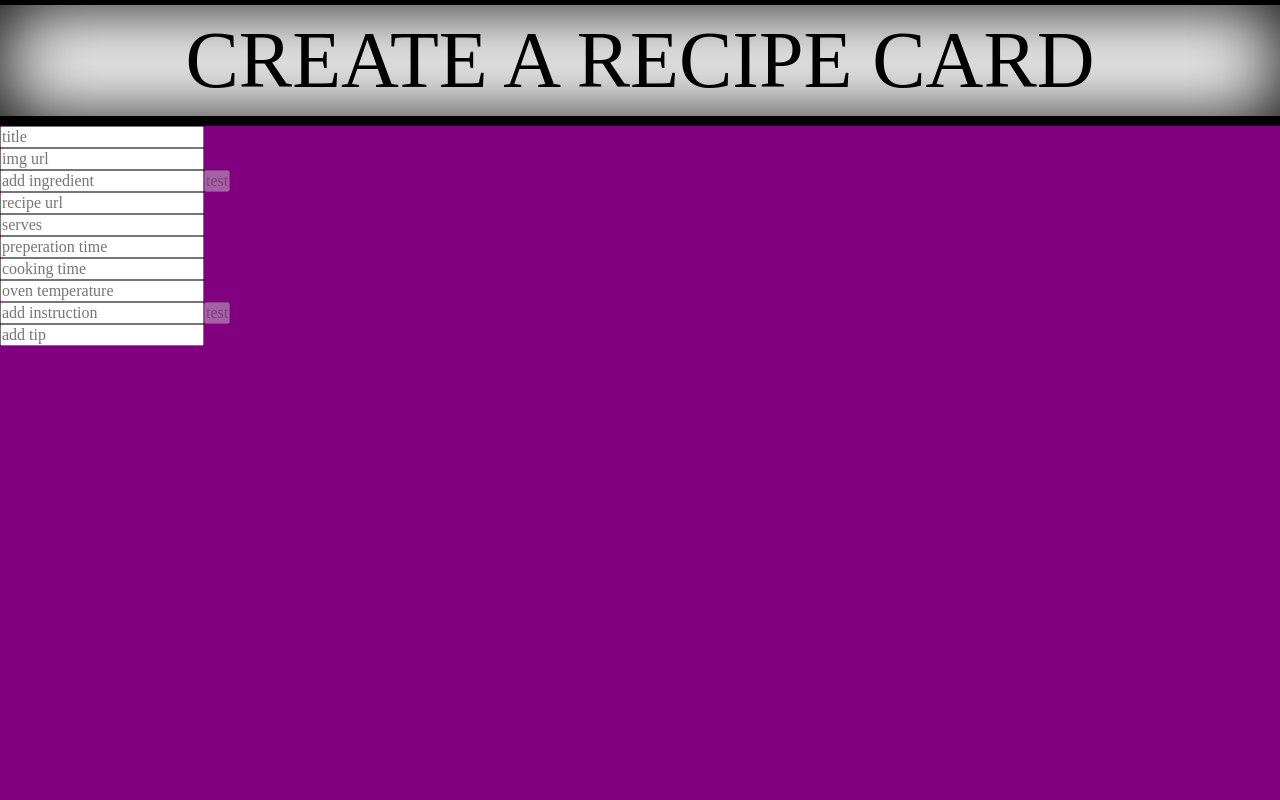
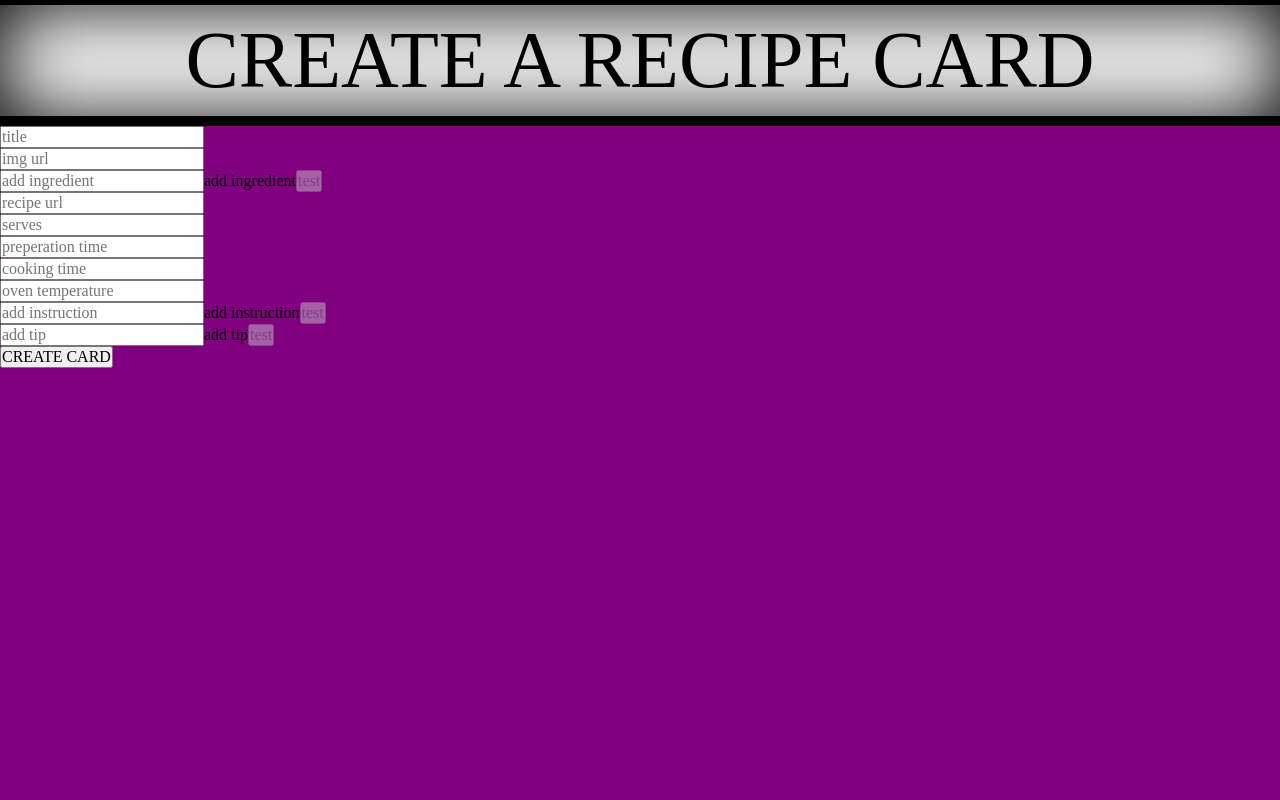
Before and after one commit to rwalsh221/recipe_card, a React (Vite) app: page / in a window 1280 px wide. Shown: the top 800 px of the page. Built offline with nearby package versions, Linux system fonts and the light colour scheme.

Commit message:
add tips to FormInputList. Add logic to generate elements when content added to listitemstate

```diff
--- a/src/features/RecipeCardForm/components/Form/Form.tsx
+++ b/src/features/RecipeCardForm/components/Form/Form.tsx
@@ -57,7 +57,7 @@ const Form = ({ listItemStateProps, setListItemStateProps }: FormProps) => {
     e.preventDefault();
     const listItemStatePropsCopy = { ...listItemStateProps };
     const formStateCopy = { ...formState };
-    listItemStatePropsCopy[key].push(formStateCopy[key]);
+    listItemStatePropsCopy[key].listItems.push(formStateCopy[key]);
     formStateCopy[key] = '';
     setListItemStateProps(listItemStatePropsCopy);
     setFormState(formStateCopy);
@@ -135,14 +135,15 @@ const Form = ({ listItemStateProps, setListItemStateProps }: FormProps) => {
         addToListItemState={addToListItemState}
       />
       {/* LIST???? */}
-      <FormInput
-        formInputId="tips"
-        changeInputHandler={changeInputHandler}
+      <FormInputList
+        formInputListId="tips"
         inputPlaceHolder="add tip"
         inputValue={formState.tips}
         inputType="text"
+        changeInputHandler={changeInputHandler}
+        addToListItemState={addToListItemState}
       />
-      {/* need FORM SUBMIT */}
+      <button>CREATE CARD</button>
     </form>
   );
 };
--- a/src/features/RecipeCardForm/components/FormInputList/FormInputList.tsx
+++ b/src/features/RecipeCardForm/components/FormInputList/FormInputList.tsx
@@ -35,9 +35,8 @@ const FormInputList = ({
         placeholder={inputPlaceHolder}
         value={inputValue}
       />
-      <label htmlFor={formInputListId} />
+      <label htmlFor={formInputListId}>{inputPlaceHolder}</label>
 
-      {addToListItemState && (
       <button
         disabled={!inputValue}
         onClick={(e) => {
@@ -46,7 +45,6 @@ const FormInputList = ({
       >
         test
       </button>
-      )}
     </div>
   );
 };
--- a/src/features/RecipeCardForm/components/FormList/FormList.tsx
+++ b/src/features/RecipeCardForm/components/FormList/FormList.tsx
@@ -1,7 +1,31 @@
 import FormListItem from '../FormListItem/FormListItem';
 
-const FormList = () => {
-  return <ul>{/* map through instructions and ingredients */}</ul>;
+import { type ListItemStateType } from '../../types/RecipeCardFormTypes';
+
+type FormListProps = {
+  listItemState: ListItemStateType;
+};
+
+const FormList = ({ listItemState }: FormListProps) => {
+  console.log(listItemState);
+  return (
+    <div>
+      {Object.keys(listItemState).map((key) =>
+        listItemState[key as keyof ListItemStateType].listItems.length > 0 ? (
+          <div>
+            <h3>{listItemState[key as keyof ListItemStateType].title}</h3>
+            <ul>
+              {listItemState[key as keyof ListItemStateType].listItems.map(
+                (el) => (
+                  <FormListItem formListItemContent={el} />
+                )
+              )}
+            </ul>
+          </div>
+        ) : null
+      )}
+    </div>
+  );
 };
 
 export default FormList;
--- a/src/features/RecipeCardForm/components/FormListItem/FormListItem.tsx
+++ b/src/features/RecipeCardForm/components/FormListItem/FormListItem.tsx
@@ -1,5 +1,9 @@
-const FormListItem = () => {
-  return <li>prop input</li>;
+const FormListItem = ({
+  formListItemContent,
+}: {
+  formListItemContent: string;
+}) => {
+  return <li>{formListItemContent}</li>;
 };
 
 export default FormListItem;
--- a/src/features/RecipeCardForm/index.tsx
+++ b/src/features/RecipeCardForm/index.tsx
@@ -8,8 +8,18 @@ import { type ListItemStateType } from './types/RecipeCardFormTypes';
 
 const RecipeCardForm = () => {
   const [listItemState, setListItemState] = useState<ListItemStateType>({
-    ingredients: [],
-    instructions: [],
+    ingredients: {
+      title: 'ingredients',
+      listItems: [],
+    },
+    instructions: {
+      title: 'instructions',
+      listItems: [],
+    },
+    tips: {
+      title: 'tips',
+      listItems: [],
+    },
   });
 
   return (
@@ -18,7 +28,7 @@ const RecipeCardForm = () => {
         listItemStateProps={listItemState}
         setListItemStateProps={setListItemState}
       />
-      <FormList />
+      <FormList listItemState={listItemState} />
     </div>
   );
 };
```
Also changed, not shown: src/features/RecipeCardForm/types/RecipeCardFormTypes.ts (+15 -6 lines). Lines whose indentation alone changed are shown as unchanged.
